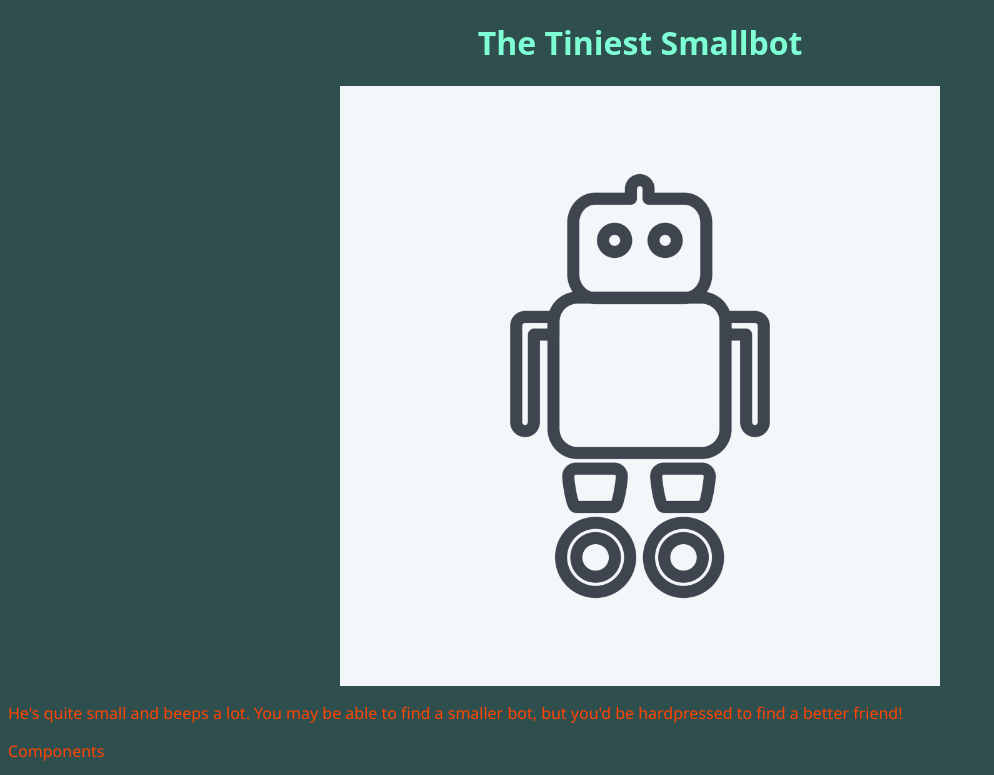
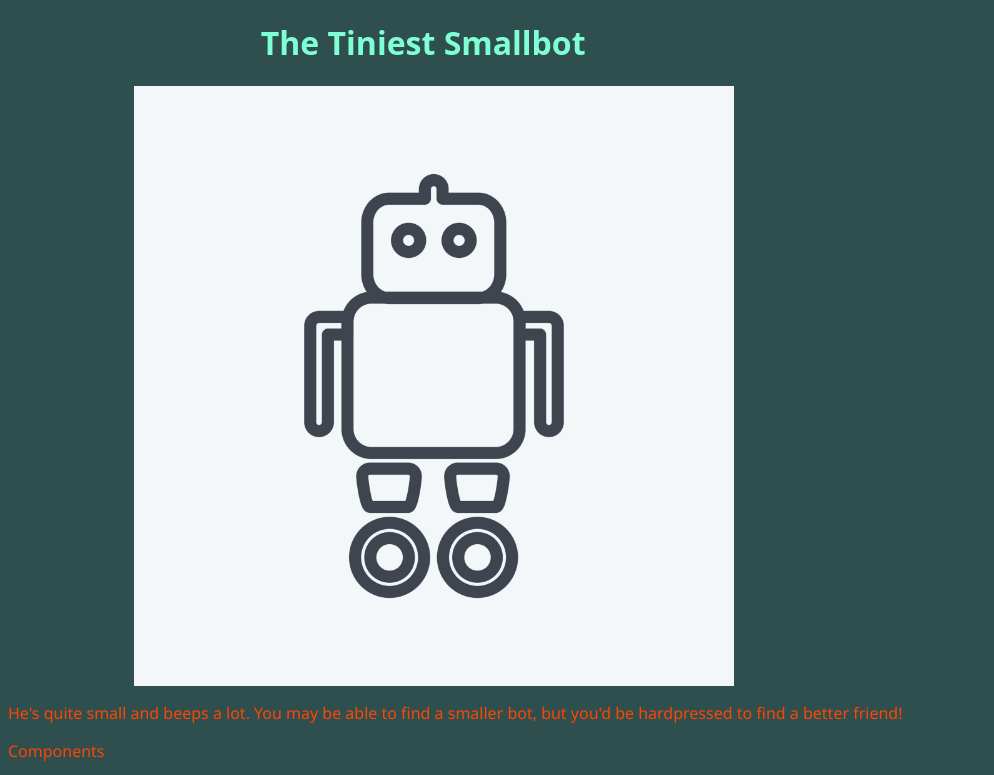
Before and after one commit to CameronBoyleGitHub/odin-recipes, a plain HTML site: page recipes/smallbot.html in a window 1280 px wide. Shown: the top 775 px of the page, without its empty margins (0-994 px from the left). Drawn offline with Linux system fonts and the light colour scheme.

Commit message:
Fixed alignment on Gadget pages

```diff
--- a/recipes/smallbot.html
+++ b/recipes/smallbot.html
@@ -7,7 +7,7 @@
     </head>
 
     <body>
-            <h1>The Tiniest Smallbot</h1>
+            <h1 class="gadget-header">The Tiniest Smallbot</h1>
             <img src="../smallbot.jpg">
             <p>He's quite small and beeps a lot. You may be able to
                 find a smaller bot, but you'd be hardpressed to find
--- a/styles.css
+++ b/styles.css
@@ -8,7 +8,6 @@
 }
 
 h1 {
-    text-align: center;
     font-family: system-ui, -apple-system,
         BlinkMacSystemFont, 'Segoe UI', Roboto,
         Oxygen, Ubuntu, Cantarell, 'Open Sans',
@@ -31,8 +30,8 @@ img {
     display:block;
     height: auto;
     width: 600px;
-    margin-left: auto;
     margin-right: auto;
+    padding-left: 10%;
 }
 
 a {
@@ -43,3 +42,9 @@ a {
 .gadget-list-item {
     text-align: center;
 }
+
+/* Gadget Pages */
+.gadget-header {
+    margin-right: auto;
+    padding-left: 20%;
+}
```
Also changed, not shown: index.html (+1 -1 lines), recipes/fiddle-widget.html (+1 -1 lines).
